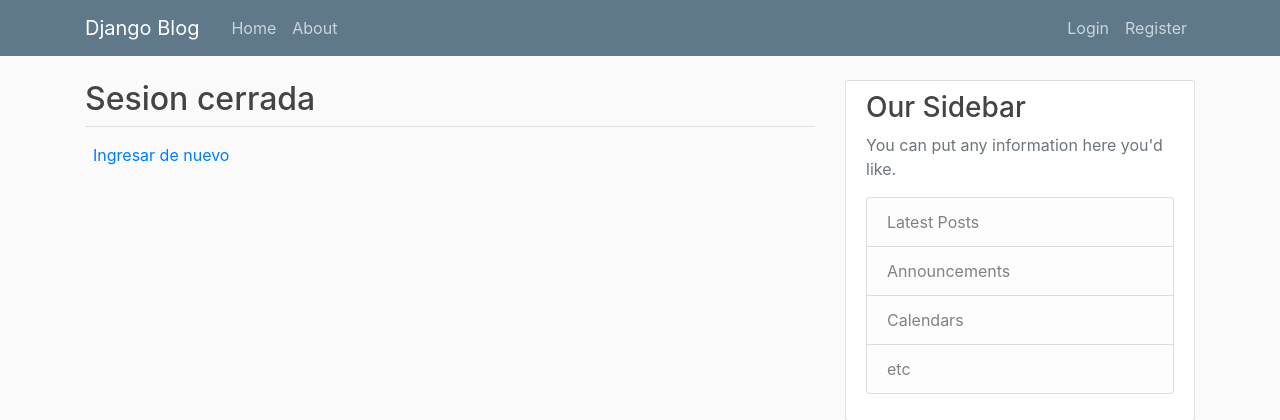
After one commit to Leandrorb98/UNO, a Django app: template users/templates/users/logout.html in a window 1280 px wide. The commit adds this page. Shown: the top 420 px of the page. Run offline with Django 4.2, Linux system fonts and the light colour scheme; the template is opened without the code that fills it, so the values that code supplies are empty; some libraries are stand-ins or nearby versions.

Commit message:
parte 7, implemente login y logout

```diff
--- a/blog/templates/blog/base.html
+++ b/blog/templates/blog/base.html
@@ -25,8 +25,13 @@
           </div>
           <!-- Navbar Right Side -->
           <div class="navbar-nav">
-            <a class="nav-item nav-link" href="#">Login</a>
-            <a class="nav-item nav-link" href="#">Register</a>
+            {% if user.is_authenticated %}
+            <a class="nav-item nav-link" href="{% url 'profile' %}">Profile</a>
+            <a class="nav-item nav-link" href="{% url 'logout' %}">Logout</a>
+            {% else %}
+            <a class="nav-item nav-link" href="{% url 'login' %}">Login</a>
+            <a class="nav-item nav-link" href="{% url 'register' %}">Register</a>
+            {% endif %}
           </div>
         </div>
       </div>
@@ -37,7 +42,9 @@
       <div class="col-md-8">
         {% if messages %}
           {% for message in messages %}
-            <div class="alert alert-{{ message.tags }}">{{message}}</div>
+            <div class="alert alert-{{ message.tags }}">
+              {{message}}
+            </div>
           {% endfor %}
         {% endif %}
         {% block content %}{% endblock %}
--- a/unofinal/settings.py
+++ b/unofinal/settings.py
@@ -124,3 +124,4 @@ STATIC_URL = 'static/'
 # https://docs.djangoproject.com/en/4.1/ref/settings/#default-auto-field
 
 DEFAULT_AUTO_FIELD = 'django.db.models.BigAutoField'
+LOGIN_URL = 'login'
--- a/unofinal/urls.py
+++ b/unofinal/urls.py
@@ -14,11 +14,17 @@ Including another URLconf
     2. Add a URL to urlpatterns:  path('blog/', include('blog.urls'))
 """
 from django.contrib import admin
+from django.contrib.auth import views as auth_views
 from django.urls import path, include
 from users import views as user_views
 
 urlpatterns = [
     path('admin/', admin.site.urls),
     path('register/', user_views.register, name='register'),
+    path('profile/', user_views.profile, name='profile')
+    path('login/', auth_views.LoginView.as_view(template_name='users/login.html'), name='login'),
+    path('logout/', auth_views.LogoutView.as_view(template_name='users/logout.html'), name='logout'),
     path('', include('blog.urls')),      #Este path va vacio, porque no quiero que me lleve a la pagina de 404, quiero que al correr el servidor me lleve a home
+
+
 ]
--- /dev/null
+++ b/users/templates/users/logout.html
@@ -0,0 +1,7 @@
+{% extends "blog/base.html" %}
+{% block content %}
+    <h2>Sesion cerrada</h2>
+    <div class="border-top pt-3">
+        <a class="ml-2" href="{% url 'login' %}">Ingresar de nuevo</a>
+    </div>
+{% endblock content %}
--- /dev/null
+++ b/users/templates/users/profile.html
@@ -0,0 +1,4 @@
+{% extends "blog/base.html" %}
+{% block content %}
+    <h1>{{user.username}}</h1>
+{% endblock content %}
```
Also changed, not shown: users/forms.py (added, +16 -0 lines), users/templates/users/login.html (added, +16 -0 lines), users/views.py (+13 -4 lines).
